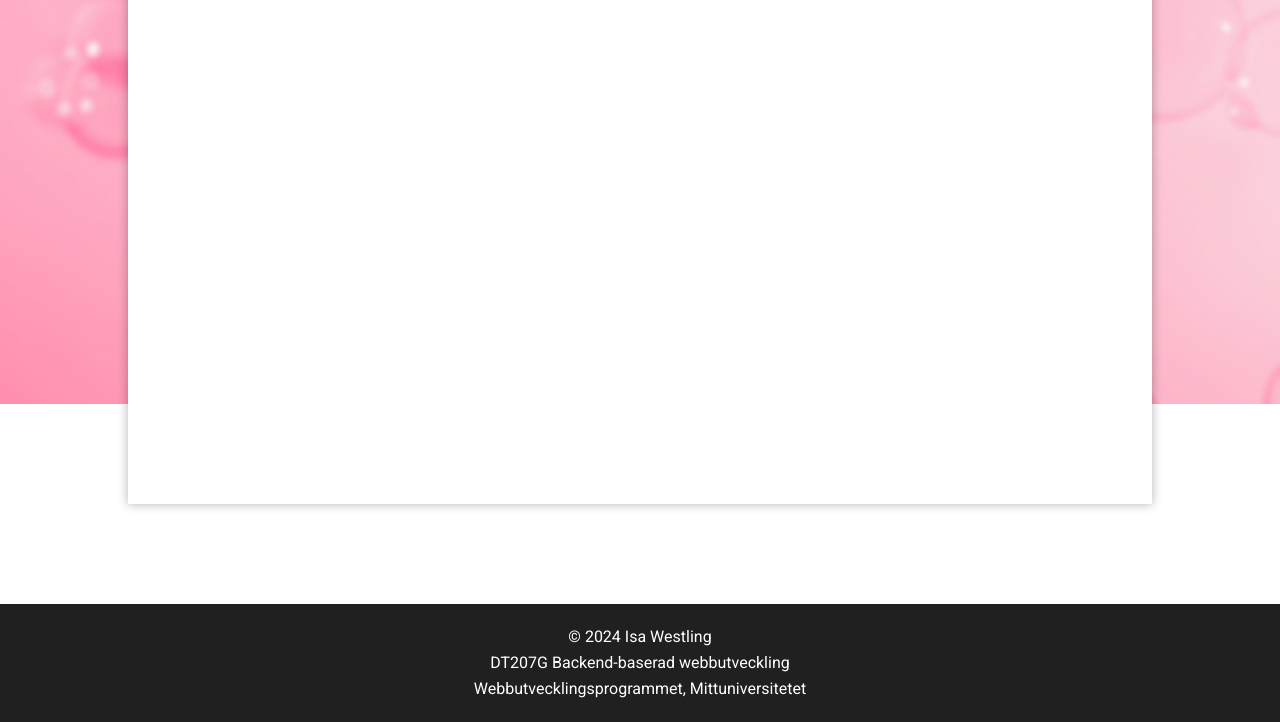
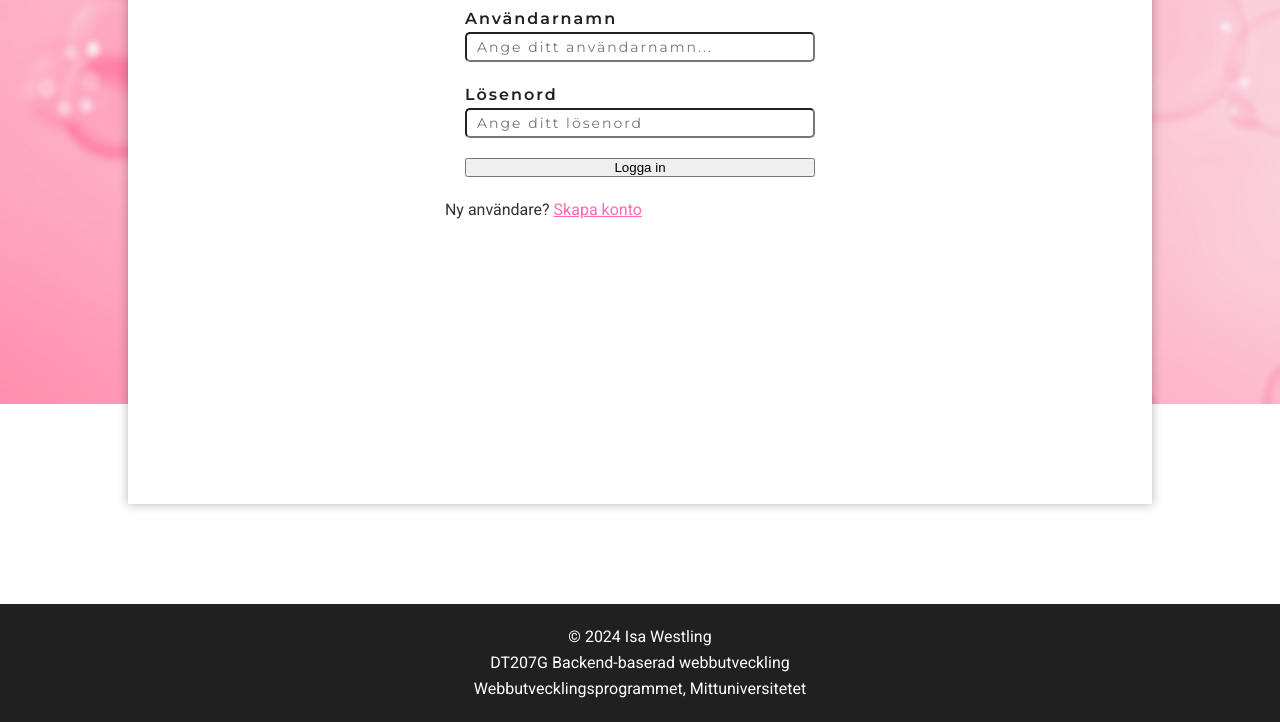
Before and after one commit to iswe2301/backend-moment4.2, a website built with Parcel: page src/index.html in a window 1280 px wide. Shown: the part 396-1118 px from the top of the page. Built offline with nearby package versions, Linux system fonts and the light colour scheme.

Commit message:
Skapat formulär för att logga in befintlig användare.

```diff
--- a/src/index.html
+++ b/src/index.html
@@ -46,6 +46,23 @@
         <header>
             <a href="/"><img src="images/logo.svg" alt="Logotyp WorkXperience"></a>
         </header>
+
+        <div class="login-section">
+            <h1>Logga in</h1>
+            <form id="loginForm" method="POST">
+                <div class="form-group">
+                    <label for="username">Användarnamn</label>
+                    <input type="text" id="username" name="username" required placeholder="Ange ditt användarnamn...">
+                </div>
+                <div class="form-group">
+                    <label for="password">Lösenord</label>
+                    <input type="password" id="password" name="password" required placeholder="Ange ditt lösenord">
+                </div>
+                <span id="error-message"></span>
+                <button type="submit" id="submit-login">Logga in</button>
+            </form>
+            <p>Ny användare? <a href="create.html">Skapa konto</a></p>
+        </div>
     </main>
 
     <!-- Footer -->
```
